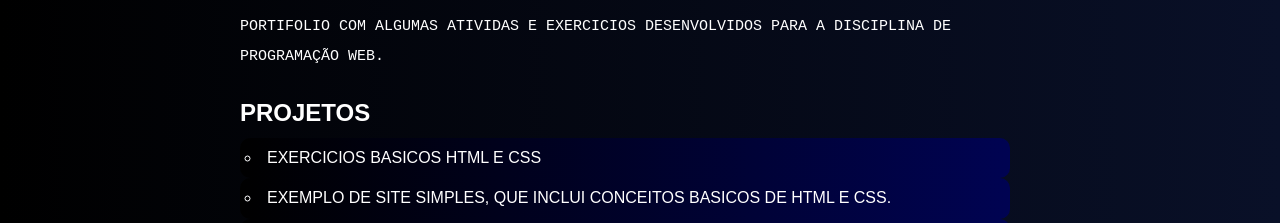
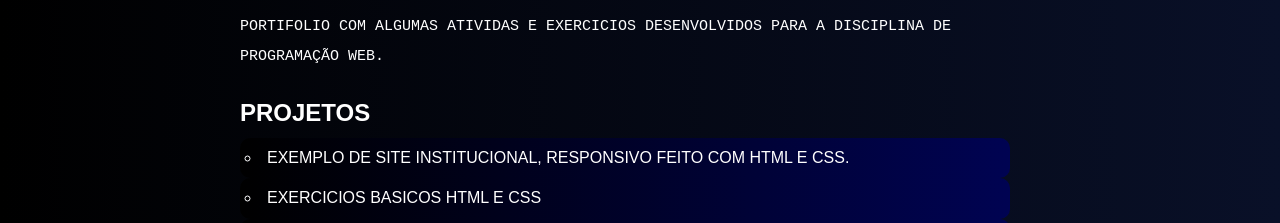
Before and after one commit to ClemersonCristiano/Portifolio-Clemerson-Cristiano, a plain HTML site: page portifolio/index.html in a window 1280 px wide. Shown: the part 384-607 px from the top of the page. Drawn offline with Linux system fonts and the light colour scheme.

Commit message:
feat: adicionei link para novo projeto desenvolvido

```diff
--- a/portifolio/index.html
+++ b/portifolio/index.html
@@ -38,6 +38,11 @@
 
                     <nav>
                         <ol>
+
+                            <li>
+                                <a href="https://clemersoncristiano.github.io/Exemplo-Site-Institucional/" target="_blank" rel="external">Exemplo de Site Institucional, Responsivo feito com HTML E CSS.</a>
+                            </li>
+
                             <li>
                                 <a href="https://clemersoncristiano.github.io/Portifolio-Clemerson-Cristiano/portifolio/exercicios.html" target="_self" rel="external"> Exercicios Basicos HTML e CSS</a>
                             </li>
```
